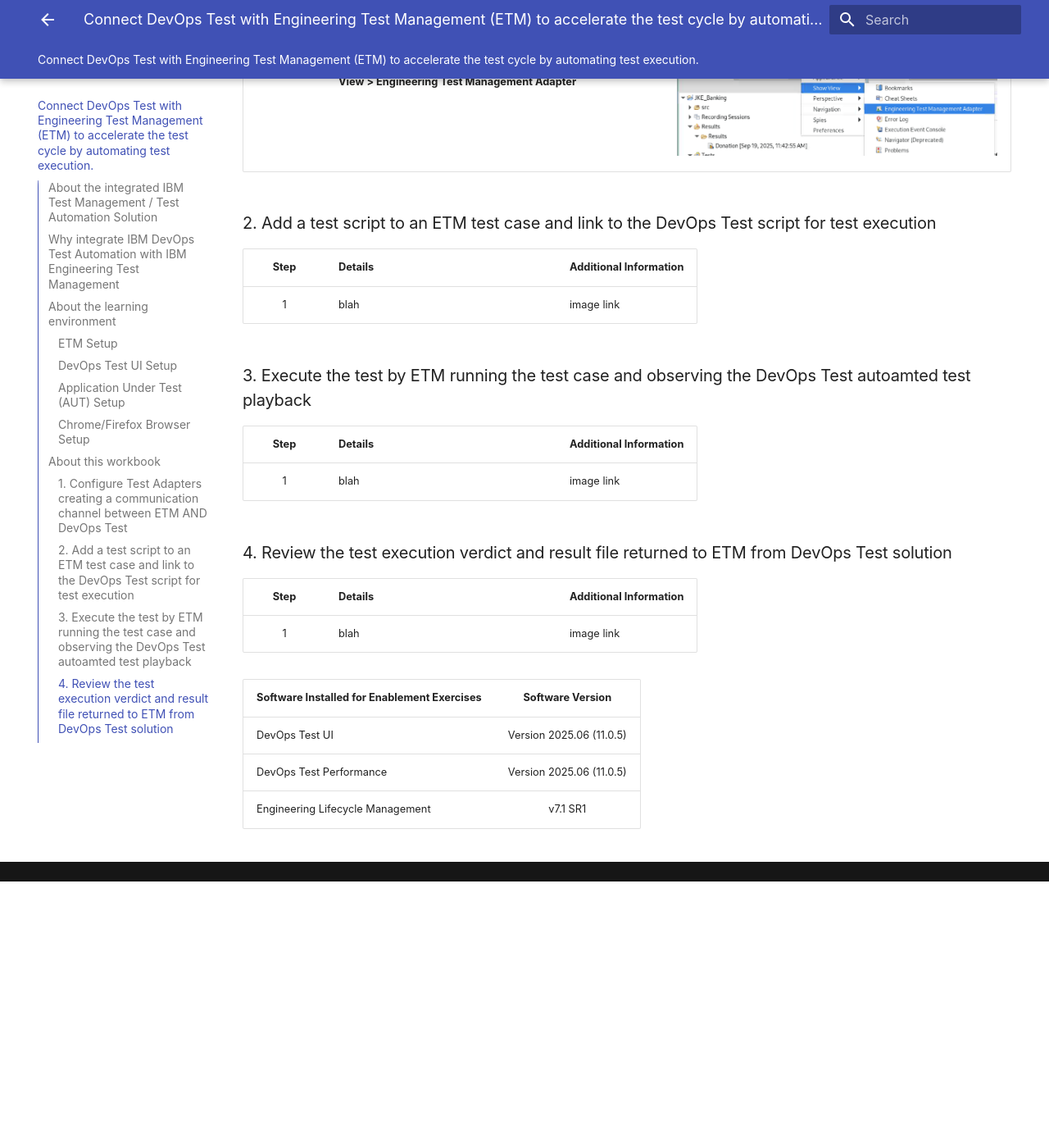
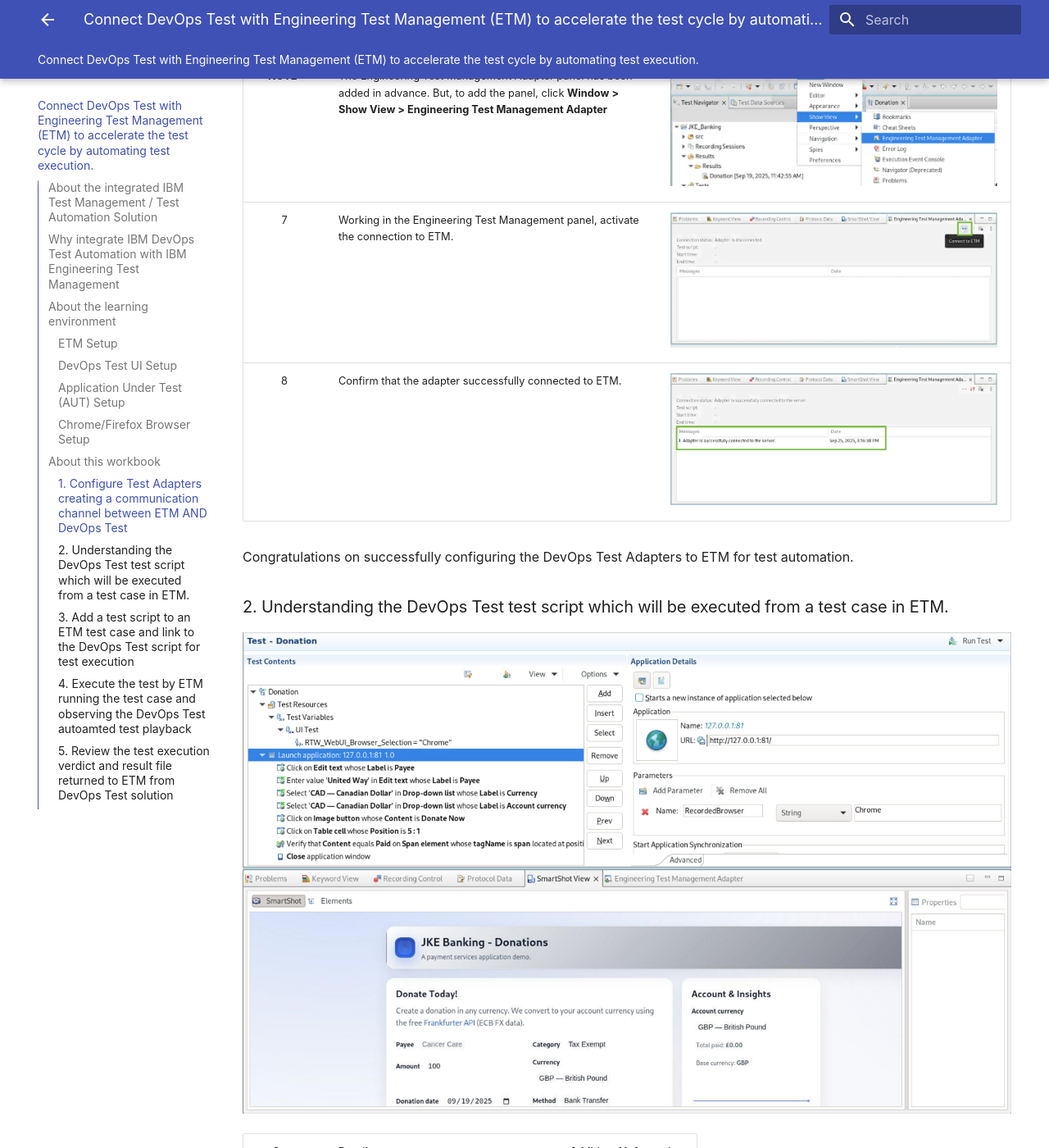
Before and after one commit to DevOpsAutomationLabs/Test_ELM, an MkDocs documentation site: the page built from docs/index.md, in a window 1280 px wide and 1400 px high, scrolled down 10908 px. Shown: the whole window at 82% size. Built offline with MkDocs 1.6.1 and Material for MkDocs 9.7.7, drawn with Linux system fonts in a browser that asks for light colours; before the commit the page ends 11983 px from its top, so only the background shows below that; some of the changed text lies outside the part shown.

Commit message:
Section2

```diff
--- a/docs/index.md
+++ b/docs/index.md
@@ -120,20 +120,32 @@
 | **NOTE:** | When configuring this particular adapter, the Project area is not selected from a picklist. You must manually enter the Project area name exactly as it appears in ETM.|  |
 | 6 | Locate the Engineering Test Management Adapter panel in the DevOps Test UI application.</br></br>Typically located bottom right in DevOps Test UI.  | <img src="media/t1_26.png" alt="t1_26" style="width:100%; height:auto;"> |
 | **NOTE:** |The Engineering Test Management Adapter panel has been added in advance. But, to add the panel, click **Window > Show View > Engineering Test Management Adapter**  | <img src="media/t1_27.png" alt="t1_27" style="width:100%; height:auto;"> |
+| 7 | Working in the Engineering Test Management panel, activate the connection to ETM. | <img src="media/t1_28.png" alt="t1_28" style="width:100%; height:auto;"> |
+| 8 | Confirm that the adapter successfully connected to ETM. | <img src="media/t1_29.png" alt="t1_29" style="width:100%; height:auto;"> |
 
-### 2. Add a test script to an ETM test case and link to the DevOps Test script for test execution ###
+Congratulations on successfully configuring the DevOps Test Adapters to ETM for test automation.
+
+### 2. Understanding the DevOps Test test script which will be executed from a test case in ETM. ###
+
+<img src="media/t_script.png" alt="t_script" style="width:100%; height:auto;">
 
 | **Step** | <div style="width:250px">**Details**</div>  | **Additional Information** |
 |:-------------:|:------------- |:------------- |
 | 1 | blah | image link |
 
-### 3. Execute the test by ETM running the test case and observing the DevOps Test autoamted test playback ###
+### 3. Add a test script to an ETM test case and link to the DevOps Test script for test execution ###
 
 | **Step** | <div style="width:250px">**Details**</div>  | **Additional Information** |
 |:-------------:|:------------- |:------------- |
 | 1 | blah | image link |
 
-### 4. Review the test execution verdict and result file returned to ETM from DevOps Test solution ###
+### 4. Execute the test by ETM running the test case and observing the DevOps Test autoamted test playback ###
+
+| **Step** | <div style="width:250px">**Details**</div>  | **Additional Information** |
+|:-------------:|:------------- |:------------- |
+| 1 | blah | image link |
+
+### 5. Review the test execution verdict and result file returned to ETM from DevOps Test solution ###
 
 | **Step** | <div style="width:250px">**Details**</div>  | **Additional Information** |
 |:-------------:|:------------- |:------------- |
```
Also changed, not shown: docs/media/t1_28.png (added), docs/media/t1_29.png (added), docs/media/t_script.png (added).
